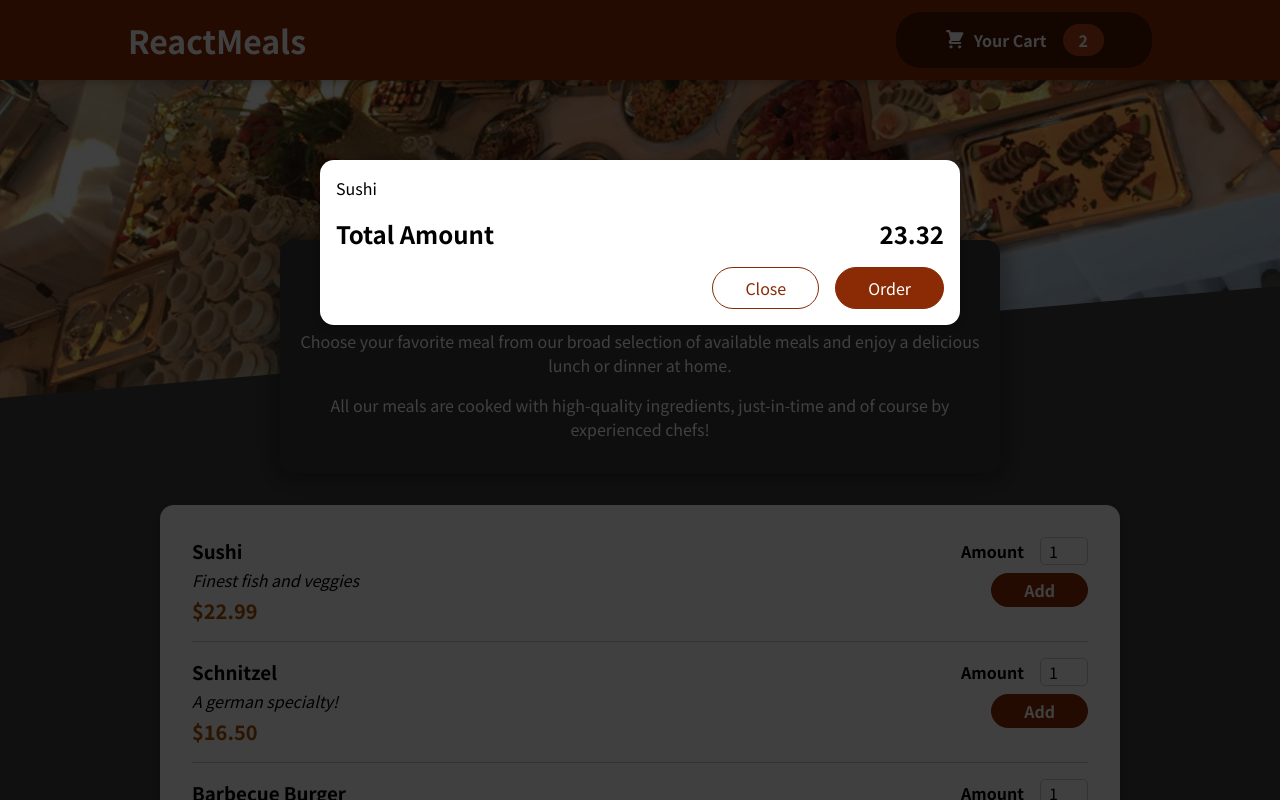
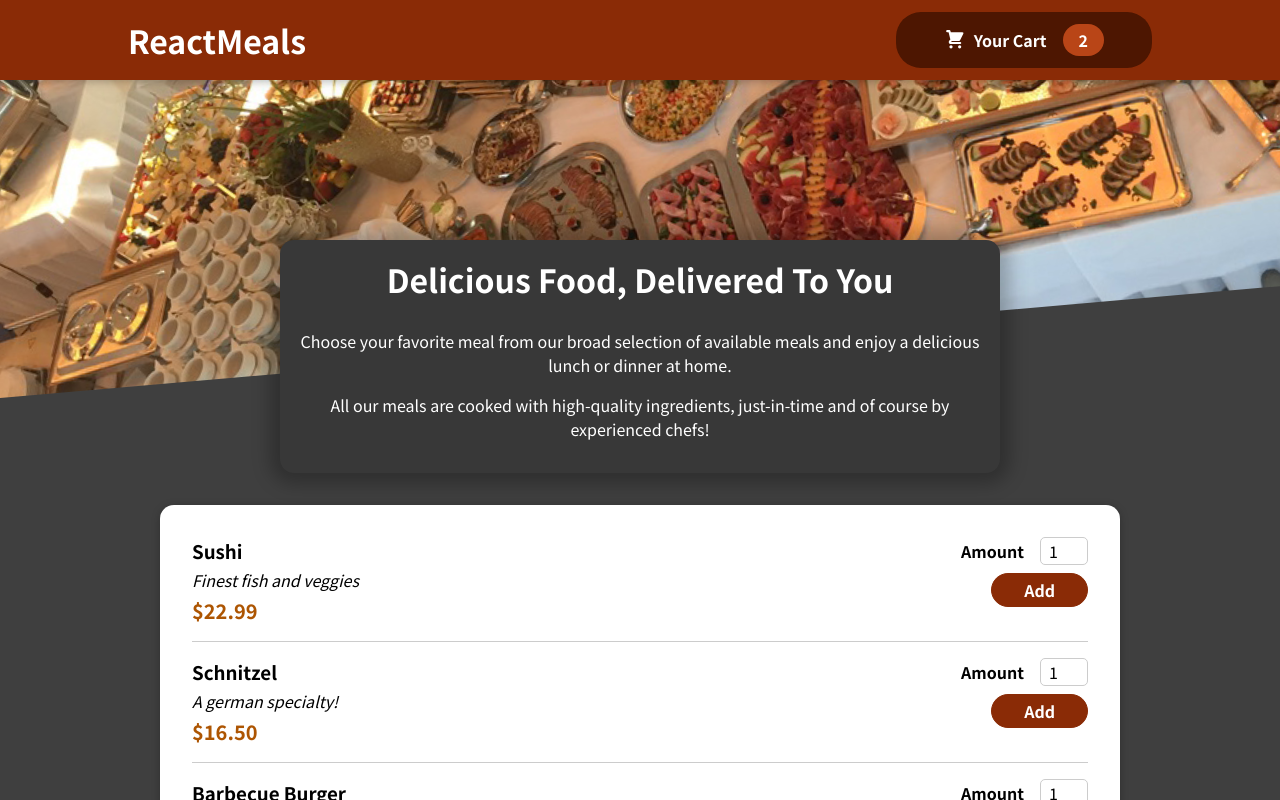
Before and after one commit to Ana-Vartasashvili/food-order-app, a React (Create React App) app: page / in a window 1280 px wide. Shown: the top 800 px of the page. Built offline with nearby package versions, Linux system fonts and the light colour scheme.

Commit message:
manage 'Cart' and modal component states

```diff
--- a/src/App.js
+++ b/src/App.js
@@ -1,13 +1,24 @@
-import { Fragment } from 'react'
+import { Fragment, useState } from 'react'
+
 import Header from './Components/Layout/Header'
 import Meals from './Components/Meals/Meals'
 import Cart from './Components/Cart/Cart'
 
 function App() {
+  const [cartIsShown, setCartIsShown] = useState(false)
+
+  const showCartHandler = () => {
+    setCartIsShown(true)
+  }
+
+  const hideCartHandler = () => {
+    setCartIsShown(false)
+  }
+
   return (
     <Fragment>
-      <Cart />
-      <Header />
+      {cartIsShown && <Cart onClose={hideCartHandler} />}
+      <Header onShowCart={showCartHandler} />
       <main>
         <Meals />
       </main>
--- a/src/Components/Cart/Cart.js
+++ b/src/Components/Cart/Cart.js
@@ -11,14 +11,16 @@
   )
 
   return (
-    <Modal>
+    <Modal onClose={props.onClose}>
       {CartItems}
       <div className={classes.total}>
         <span>Total Amount</span>
         <span>23.32</span>
       </div>
       <div className={classes.actions}>
-        <button className={classes['button--alt']}>Close</button>
+        <button className={classes['button--alt']} onClick={props.onClose}>
+          Close
+        </button>
         <button className={classes.button}>Order</button>
       </div>
     </Modal>
--- a/src/Components/Cart/Cart.module.css
+++ b/src/Components/Cart/Cart.module.css
@@ -27,6 +27,7 @@
   padding: 0.5rem 2rem;
   border-radius: 25px;
   margin-left: 1rem;
+  transition: all 0.25s ease-in-out;
 }
 
 .actions button:hover,
--- a/src/Components/Layout/Header.js
+++ b/src/Components/Layout/Header.js
@@ -8,7 +8,7 @@
     <Fragment>
       <header className={classes.header}>
         <h1>ReactMeals</h1>
-        <HeaderCartButton />
+        <HeaderCartButton onClick={props.onShowCart} />
       </header>
       <div className={classes['main-image']}>
         <img src={mealsImage} alt="A table full of food!" />
--- a/src/Components/Layout/HeaderCartButton.js
+++ b/src/Components/Layout/HeaderCartButton.js
@@ -3,7 +3,7 @@
 
 const HeaderCartButton = (props) => {
   return (
-    <button className={classes.button}>
+    <button className={classes.button} onClick={props.onClick}>
       <span className={classes.icon}>
         <CartIcon />
       </span>
--- a/src/Components/UI/Modal.js
+++ b/src/Components/UI/Modal.js
@@ -4,7 +4,7 @@
 import classes from './Modal.module.css'
 
 const Backdrop = (props) => {
-  return <div className={classes.backdrop}></div>
+  return <div className={classes.backdrop} onClick={props.onClose}></div>
 }
 
 const ModalOverlay = (props) => {
@@ -20,7 +20,10 @@
 const Modal = (props) => {
   return (
     <Fragment>
-      {ReactDOM.createPortal(<Backdrop />, portalElement)}
+      {ReactDOM.createPortal(
+        <Backdrop onClose={props.onClose} />,
+        portalElement
+      )}
       {ReactDOM.createPortal(
         <ModalOverlay>{props.children}</ModalOverlay>,
         portalElement
```
Also changed, not shown: 1 other file (tests, documents, lock files or other folders).
